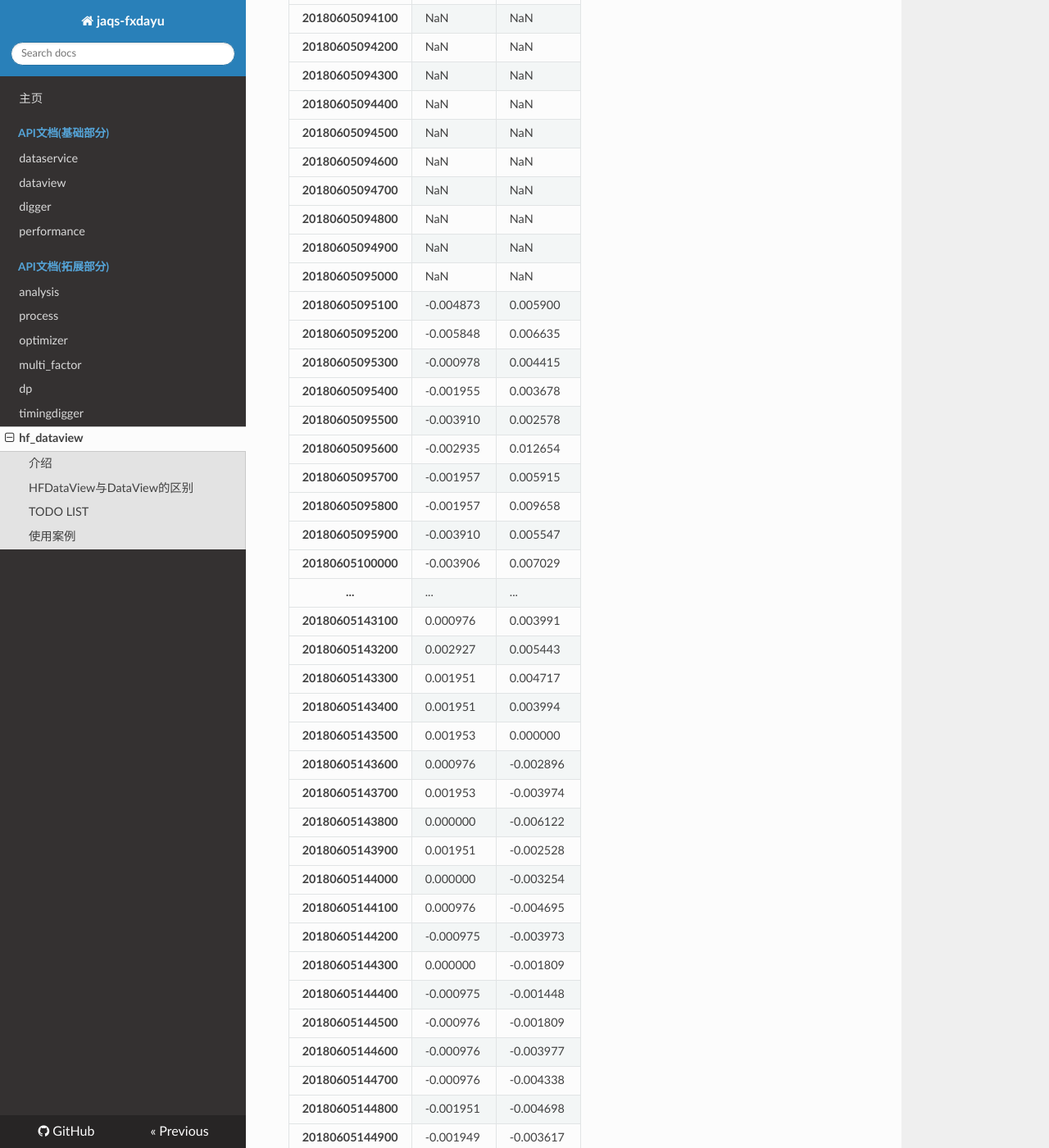
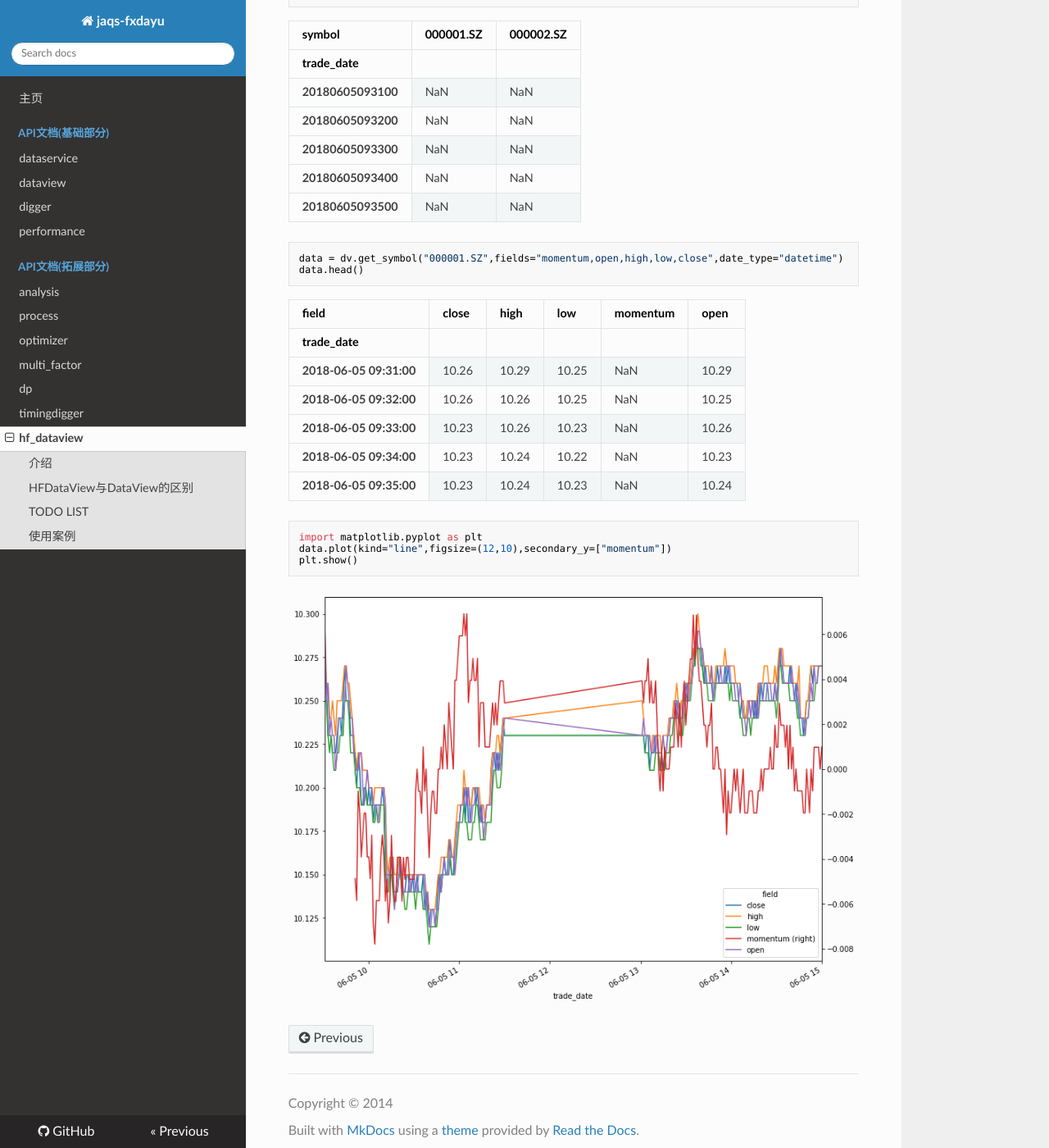
Before and after one commit to xingetouzi/jaqs-fxdayu, an MkDocs documentation site: the page built from docs/hf_dataview/hf_dataview.md, in a window 1280 px wide and 1400 px high, scrolled down 3637 px. Shown: the whole window at 82% size. Built offline with MkDocs 1.6.1, drawn with Linux system fonts in a browser that asks for light colours; nearby versions of some CDN libraries; old or Windows-style settings are respelled for this version of MkDocs; some of the changed text lies outside the part shown.

Commit message:
增加索引类型设置功能

````diff
--- a/docs/hf_dataview/hf_dataview.md
+++ b/docs/hf_dataview/hf_dataview.md
@@ -628,8 +630,79 @@
 
 
 ```python
-dv.add_formula(field_name="momentum",formula="Return(close,20)",add_data=True)
+# 取数据 索引为日期型
+dv.get_ts("close",date_type="datetime").head()
 ```
+
+
+
+
+<div>
+<style>
+    .dataframe thead tr:only-child th {
+        text-align: right;
+    }
+
+    .dataframe thead th {
+        text-align: left;
+    }
+
+    .dataframe tbody tr th {
+        vertical-align: top;
+    }
+</style>
+<table border="1" class="dataframe">
+  <thead>
+    <tr style="text-align: right;">
+      <th>symbol</th>
+      <th>000001.SZ</th>
+      <th>000002.SZ</th>
+    </tr>
+    <tr>
+      <th>trade_date</th>
+      <th></th>
+      <th></th>
+    </tr>
+  </thead>
+  <tbody>
+    <tr>
+      <th>2018-06-05 09:31:00</th>
+      <td>10.26</td>
+      <td>27.12</td>
+    </tr>
+    <tr>
+      <th>2018-06-05 09:32:00</th>
+      <td>10.26</td>
+      <td>27.13</td>
+    </tr>
+    <tr>
+      <th>2018-06-05 09:33:00</th>
+      <td>10.23</td>
+      <td>27.18</td>
+    </tr>
+    <tr>
+      <th>2018-06-05 09:34:00</th>
+      <td>10.23</td>
+      <td>27.19</td>
+    </tr>
+    <tr>
+      <th>2018-06-05 09:35:00</th>
+      <td>10.23</td>
+      <td>27.15</td>
+    </tr>
+  </tbody>
+</table>
+</div>
+
+
+
+
+```python
+dv.add_formula(field_name="momentum",formula="Return(close,20)",add_data=True,overwrite=True).head()
+```
+
+    Field [momentum] is overwritten.
+
 
 
 
@@ -687,296 +760,15 @@
       <td>NaN</td>
       <td>NaN</td>
     </tr>
-    <tr>
-      <th>20180605093600</th>
-      <td>NaN</td>
-      <td>NaN</td>
-    </tr>
-    <tr>
-      <th>20180605093700</th>
-      <td>NaN</td>
-      <td>NaN</td>
-    </tr>
-    <tr>
-      <th>20180605093800</th>
-      <td>NaN</td>
-      <td>NaN</td>
-    </tr>
-    <tr>
-      <th>20180605093900</th>
-      <td>NaN</td>
-      <td>NaN</td>
-    </tr>
-    <tr>
-      <th>20180605094000</th>
-      <td>NaN</td>
-      <td>NaN</td>
-    </tr>
-    <tr>
-      <th>20180605094100</th>
-      <td>NaN</td>
-      <td>NaN</td>
-    </tr>
-    <tr>
-      <th>20180605094200</th>
-      <td>NaN</td>
-      <td>NaN</td>
-    </tr>
-    <tr>
-      <th>20180605094300</th>
-      <td>NaN</td>
-      <td>NaN</td>
-    </tr>
-    <tr>
-      <th>20180605094400</th>
-      <td>NaN</td>
-      <td>NaN</td>
-    </tr>
-    <tr>
-      <th>20180605094500</th>
-      <td>NaN</td>
-      <td>NaN</td>
-    </tr>
-    <tr>
-      <th>20180605094600</th>
-      <td>NaN</td>
-      <td>NaN</td>
-    </tr>
-    <tr>
-      <th>20180605094700</th>
-      <td>NaN</td>
-      <td>NaN</td>
-    </tr>
-    <tr>
-      <th>20180605094800</th>
-      <td>NaN</td>
-      <td>NaN</td>
-    </tr>
-    <tr>
-      <th>20180605094900</th>
-      <td>NaN</td>
-      <td>NaN</td>
-    </tr>
-    <tr>
-      <th>20180605095000</th>
-      <td>NaN</td>
-      <td>NaN</td>
-    </tr>
-    <tr>
-      <th>20180605095100</th>
-      <td>-0.004873</td>
-      <td>0.005900</td>
-    </tr>
-    <tr>
-      <th>20180605095200</th>
-      <td>-0.005848</td>
-      <td>0.006635</td>
-    </tr>
-    <tr>
-      <th>20180605095300</th>
-      <td>-0.000978</td>
-      <td>0.004415</td>
-    </tr>
-    <tr>
-      <th>20180605095400</th>
-      <td>-0.001955</td>
-      <td>0.003678</td>
-    </tr>
-    <tr>
-      <th>20180605095500</th>
-      <td>-0.003910</td>
-      <td>0.002578</td>
-    </tr>
-    <tr>
-      <th>20180605095600</th>
-      <td>-0.002935</td>
-      <td>0.012654</td>
-    </tr>
-    <tr>
-      <th>20180605095700</th>
-      <td>-0.001957</td>
-      <td>0.005915</td>
-    </tr>
-    <tr>
-      <th>20180605095800</th>
-      <td>-0.001957</td>
-      <td>0.009658</td>
-    </tr>
-    <tr>
-      <th>20180605095900</th>
-      <td>-0.003910</td>
-      <td>0.005547</td>
-    </tr>
-    <tr>
-      <th>20180605100000</th>
-      <td>-0.003906</td>
-      <td>0.007029</td>
-    </tr>
-    <tr>
-      <th>...</th>
-      <td>...</td>
-      <td>...</td>
-    </tr>
-    <tr>
-      <th>20180605143100</th>
-      <td>0.000976</td>
-      <td>0.003991</td>
-    </tr>
-    <tr>
-      <th>20180605143200</th>
-      <td>0.002927</td>
-      <td>0.005443</td>
-    </tr>
-    <tr>
-      <th>20180605143300</th>
-      <td>0.001951</td>
-      <td>0.004717</td>
-    </tr>
-    <tr>
-      <th>20180605143400</th>
-      <td>0.001951</td>
-      <td>0.003994</td>
-    </tr>
-    <tr>
-      <th>20180605143500</th>
-      <td>0.001953</td>
-      <td>0.000000</td>
-    </tr>
-    <tr>
-      <th>20180605143600</th>
-      <td>0.000976</td>
-      <td>-0.002896</td>
-    </tr>
-    <tr>
-      <th>20180605143700</th>
-      <td>0.001953</td>
-      <td>-0.003974</td>
-    </tr>
-    <tr>
-      <th>20180605143800</th>
-      <td>0.000000</td>
-      <td>-0.006122</td>
-    </tr>
-    <tr>
-      <th>20180605143900</th>
-      <td>0.001951</td>
-      <td>-0.002528</td>
-    </tr>
-    <tr>
-      <th>20180605144000</th>
-      <td>0.000000</td>
-      <td>-0.003254</td>
-    </tr>
-    <tr>
-      <th>20180605144100</th>
-      <td>0.000976</td>
-      <td>-0.004695</td>
-    </tr>
-    <tr>
-      <th>20180605144200</th>
-      <td>-0.000975</td>
-      <td>-0.003973</td>
-    </tr>
-    <tr>
-      <th>20180605144300</th>
-      <td>0.000000</td>
-      <td>-0.001809</td>
-    </tr>
-    <tr>
-      <th>20180605144400</th>
-      <td>-0.000975</td>
-      <td>-0.001448</td>
-    </tr>
-    <tr>
-      <th>20180605144500</th>
-      <td>-0.000976</td>
-      <td>-0.001809</td>
-    </tr>
-    <tr>
-      <th>20180605144600</th>
-      <td>-0.000976</td>
-      <td>-0.003977</td>
-    </tr>
-    <tr>
-      <th>20180605144700</th>
-      <td>-0.000976</td>
-      <td>-0.004338</td>
-    </tr>
-    <tr>
-      <th>20180605144800</th>
-      <td>-0.001951</td>
-      <td>-0.004698</td>
-    </tr>
-    <tr>
-      <th>20180605144900</th>
-      <td>-0.001949</td>
-      <td>-0.003617</td>
-    </tr>
-    <tr>
-      <th>20180605145000</th>
-      <td>0.000000</td>
-      <td>-0.003256</td>
-    </tr>
-    <tr>
-      <th>20180605145100</th>
-      <td>-0.000975</td>
-      <td>-0.004698</td>
-    </tr>
-    <tr>
-      <th>20180605145200</th>
-      <td>-0.001946</td>
-      <td>-0.006857</td>
-    </tr>
-    <tr>
-      <th>20180605145300</th>
-      <td>0.000000</td>
-      <td>-0.005417</td>
-    </tr>
-    <tr>
-      <th>20180605145400</th>
-      <td>-0.000974</td>
-      <td>-0.002532</td>
-    </tr>
-    <tr>
-      <th>20180605145500</th>
-      <td>0.000975</td>
-      <td>-0.000363</td>
-    </tr>
-    <tr>
-      <th>20180605145600</th>
-      <td>0.000975</td>
-      <td>0.000000</td>
-    </tr>
-    <tr>
-      <th>20180605145700</th>
-      <td>0.000975</td>
-      <td>-0.002539</td>
-    </tr>
-    <tr>
-      <th>20180605145800</th>
-      <td>0.000975</td>
-      <td>-0.003986</td>
-    </tr>
-    <tr>
-      <th>20180605145900</th>
-      <td>0.000000</td>
-      <td>-0.004707</td>
-    </tr>
-    <tr>
-      <th>20180605150000</th>
-      <td>0.000975</td>
-      <td>-0.002902</td>
-    </tr>
   </tbody>
 </table>
-<p>240 rows × 2 columns</p>
 </div>
 
 
 
 
 ```python
-data = dv.get_symbol("000001.SZ",fields="momentum,open,high,low,close")
+data = dv.get_symbol("000001.SZ",fields="momentum,open,high,low,close",date_type="datetime")
 data.head()
 ```
 
@@ -1009,102 +801,6 @@
     </tr>
     <tr>
       <th>trade_date</th>
-      <th></th>
-      <th></th>
-      <th></th>
-      <th></th>
-      <th></th>
-    </tr>
-  </thead>
-  <tbody>
-    <tr>
-      <th>20180605093100</th>
-      <td>10.26</td>
-      <td>10.29</td>
-      <td>10.25</td>
-      <td>NaN</td>
-      <td>10.29</td>
-    </tr>
-    <tr>
-      <th>20180605093200</th>
-      <td>10.26</td>
-      <td>10.26</td>
-      <td>10.25</td>
-      <td>NaN</td>
-      <td>10.25</td>
-    </tr>
-    <tr>
-      <th>20180605093300</th>
-      <td>10.23</td>
-      <td>10.26</td>
-      <td>10.23</td>
-      <td>NaN</td>
-      <td>10.26</td>
-    </tr>
-    <tr>
-      <th>20180605093400</th>
-      <td>10.23</td>
-      <td>10.24</td>
-      <td>10.22</td>
-      <td>NaN</td>
-      <td>10.23</td>
-    </tr>
-    <tr>
-      <th>20180605093500</th>
-      <td>10.23</td>
-      <td>10.24</td>
-      <td>10.23</td>
-      <td>NaN</td>
-      <td>10.24</td>
-    </tr>
-  </tbody>
-</table>
-</div>
-
-
-
-
-```python
-import pandas as pd
-plot_data = data.copy()
-plot_data["datetime"] = pd.to_datetime(plot_data.index, format='%Y%m%d%H%M%S')
-```
-
-
-```python
-plot_data = plot_data.set_index("datetime")
-plot_data.head()
-```
-
-
-
-
-<div>
-<style>
-    .dataframe thead tr:only-child th {
-        text-align: right;
-    }
-
-    .dataframe thead th {
-        text-align: left;
-    }
-
-    .dataframe tbody tr th {
-        vertical-align: top;
-    }
-</style>
-<table border="1" class="dataframe">
-  <thead>
-    <tr style="text-align: right;">
-      <th>field</th>
-      <th>close</th>
-      <th>high</th>
-      <th>low</th>
-      <th>momentum</th>
-      <th>open</th>
-    </tr>
-    <tr>
-      <th>datetime</th>
       <th></th>
       <th></th>
       <th></th>
@@ -1162,9 +858,9 @@
 
 ```python
 import matplotlib.pyplot as plt
-plot_data.plot(kind="line",figsize=(12,10),secondary_y=["momentum"])
+data.plot(kind="line",figsize=(12,10),secondary_y=["momentum"])
 plt.show()
 ```
 
 
-![png](output_18_0.png)
+![png](output_17_0.png)
````
Also changed, not shown: other parts of docs/hf_dataview/hf_dataview.md (+2 -0 lines), docs/_source/hf_dataview.ipynb, docs/hf_dataview/output_17_0.png (added), docs/hf_dataview/output_18_0.png (deleted), 1 other file.
